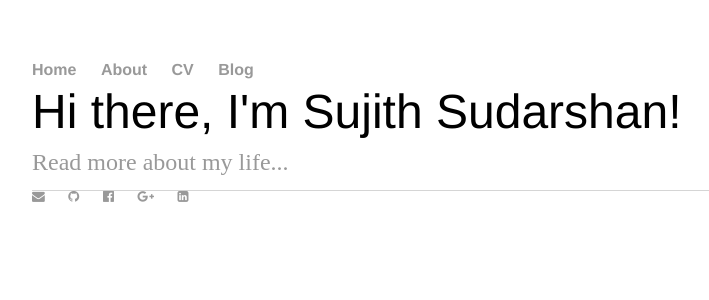
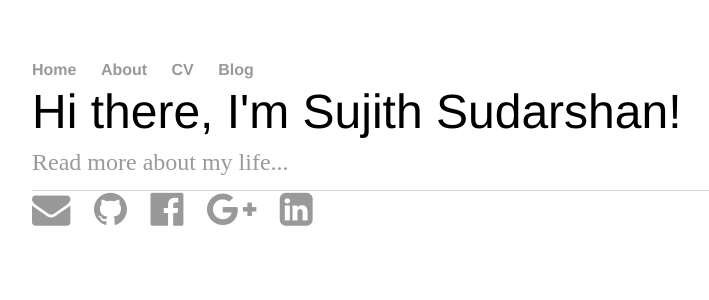
Before and after one commit to sh1457/exhibitor, a Jekyll site: the page built from index.html, in a window 1280 px wide. Shown: the top 300 px of the page, without its empty margins (160-869 px from the left). Built offline with Jekyll 4.4.1, drawn with Linux system fonts in a browser that asks for light colours.

Commit message:
Update style.css

```diff
--- a/css/style.css
+++ b/css/style.css
@@ -82,12 +82,13 @@ footer {
     font-size: .8em;
     margin: 10px auto;
 }
-
 ul.posts {
     margin: 20px auto 40px;
     font-size: 1.5em;
 }
-
 ul.posts li {
     list-style: none;
 }
+i.fa {
+	font-size: 3em;
+}
```
